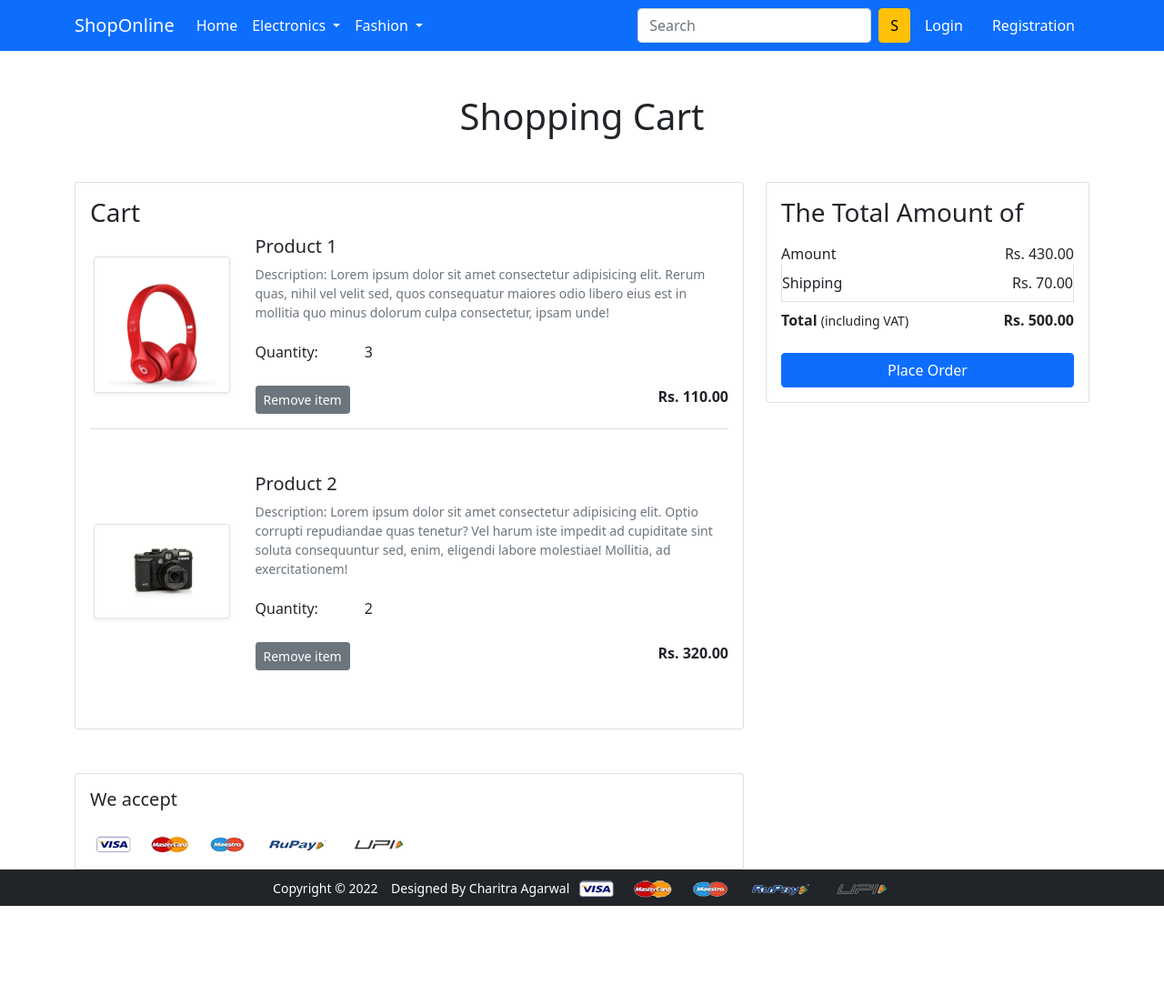
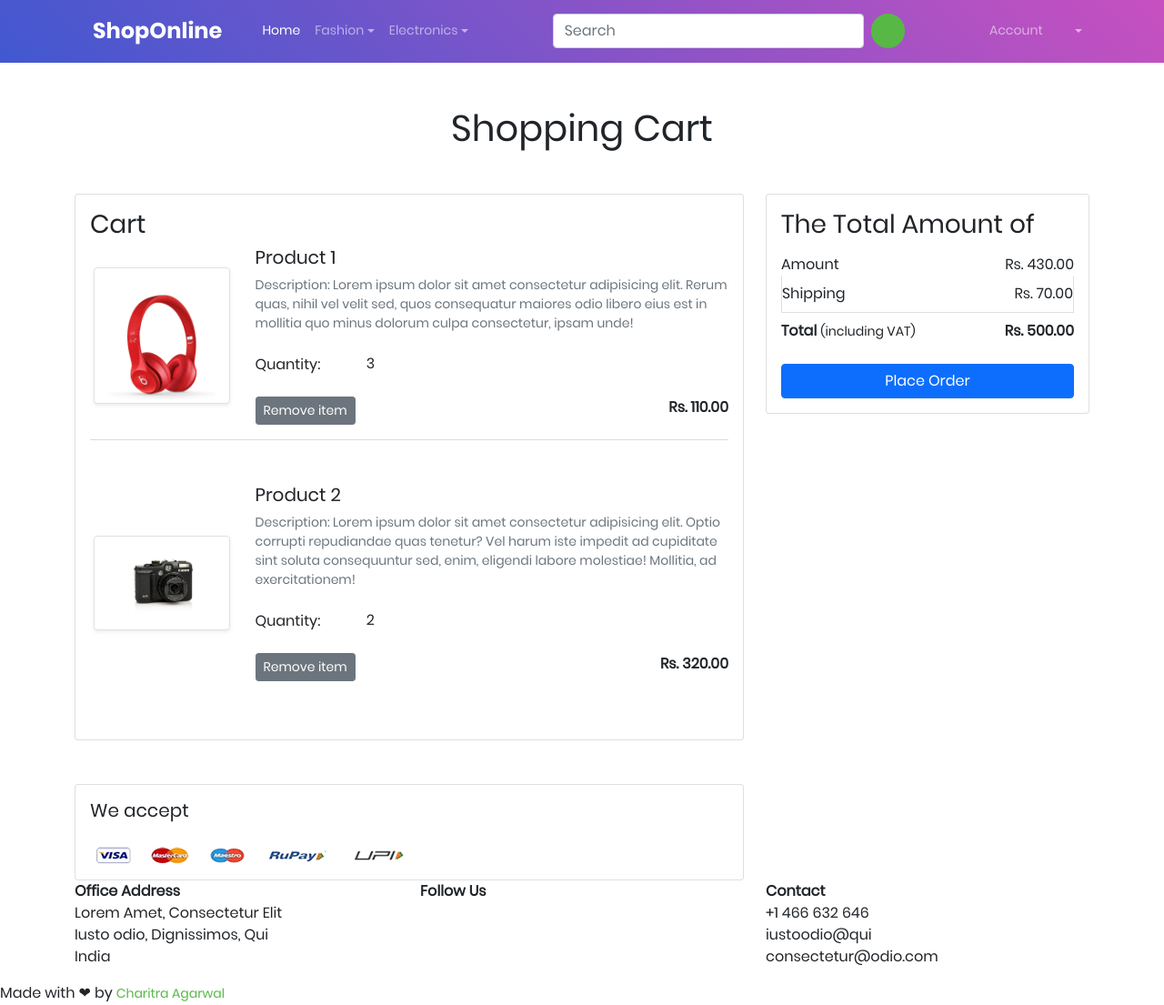
Before and after one commit to charitra1022/ShopOnline, a Django app: page /cart/ in a window 1280 px wide. Shown: the whole page at 91% size. Before the commit the page ends 996 px from the top, so only its background shows below. Run offline with Django 4.2, Linux system fonts and the light colour scheme; some libraries are stand-ins or nearby versions; some web fonts are replaced.

Commit message:
added new base html template

```diff
--- a/app/templates/app/base.html
+++ b/app/templates/app/base.html
@@ -2,49 +2,47 @@
 {% load static %}
 <html lang="en">
   <head>
-    <!-- Required meta tags -->
-    <meta charset="utf-8" />
-    <meta name="viewport" content="width=device-width, initial-scale=1" />
+    <meta charset="UTF-8" />
+    <meta name="viewport" content="width=device-width, initial-scale=1.0" />
 
     <!-- Favicon -->
-    <link rel="shortcut icon" type="image/png" href="{% static 'favicon.ico' %}" />
+    <link
+      rel="shortcut icon"
+      type="image/png"
+      href="{% static 'favicon.ico' %}"
+    />
 
-    <!-- Bootstrap CSS -->
+    <!-- Boostrap 5 CSS -->
     <link
-      href="https://cdn.jsdelivr.net/npm/bootstrap@5.0.0-beta1/dist/css/bootstrap.min.css"
+      href="https://cdn.jsdelivr.net/npm/bootstrap@5.0.2/dist/css/bootstrap.min.css"
       rel="stylesheet"
-      integrity="sha384-giJF6kkoqNQ00vy+HMDP7azOuL0xtbfIcaT9wjKHr8RbDVddVHyTfAAsrekwKmP1"
+      integrity="sha384-EVSTQN3/azprG1Anm3QDgpJLIm9Nao0Yz1ztcQTwFspd3yD65VohhpuuCOmLASjC"
       crossorigin="anonymous"
     />
-
-    <!-- ROBOTO FONT -->
-
-    <link rel="preconnect" href="https://fonts.googleapis.com" />
-    <link rel="preconnect" href="https://fonts.gstatic.com" crossorigin />
-    <link href="https://fonts.googleapis.com/css2?family=Roboto:wght@100;300&display=swap" rel="stylesheet">
-
-    <!--Owl Carousel CSS-->
-    <link rel="stylesheet" href="{% static 'app/css/owl.carousel.min.css' %}" />
 
     <!--FontAwesome CSS-->
     <link rel="stylesheet" href="{% static 'app/css/all.min.css' %}" />
 
+    <!-- Base CSS -->
+    <link rel="stylesheet" href="{% static 'app/css/base.css' %}" />
+
     <!--Custom CSS-->
-    <link rel="stylesheet" href="{% static 'app/css/style.css' %}" />
+    {% block custom_css %}{% endblock custom_css %}
 
     <title>ShopOnline | {% block title %} {% endblock title %}</title>
   </head>
+
   <body>
-    <!-- Start Page Container Div -->
-    <div id="page-container">
-      <!-- Start Content wrap div -->
-      <div id="content-wrap">
-        <!-- Navigation bar -->
-        <nav class="navbar navbar-expand-lg navbar-dark bg-primary">
-          <div class="container">
+    <main>
+      <!-- Start Navbar -->
+      <nav class="navbar navbar-expand-lg navbar-dark">
+        <!-- Start Container Fluid -->
+        <div class="container-fluid">
           <a class="navbar-brand" href="/">ShopOnline</a>
+
+          <!-- Toggler Button -->
           <button
-              class="navbar-toggler"
+            class="navbar-toggler x shadow-none"
             type="button"
             data-bs-toggle="collapse"
             data-bs-target="#navbarSupportedContent"
@@ -52,55 +50,77 @@
             aria-expanded="false"
             aria-label="Toggle navigation"
           >
-              <span class="navbar-toggler-icon"></span>
+            <!-- <span class="navbar-toggler-icon"></span> -->
+            <span class="icon-bar top-bar"></span>
+            <span class="icon-bar middle-bar"></span>
+            <span class="icon-bar bottom-bar"></span>
           </button>
+
+          <!-- Start Collapse Menu -->
           <div class="collapse navbar-collapse" id="navbarSupportedContent">
             <ul class="navbar-nav me-auto mb-2 mb-lg-0">
               <li class="nav-item">
-                  <a class="nav-link active" aria-current="page" href="/"
-                    >Home</a
-                  >
+                <a class="nav-link active" aria-current="page" href="/">Home</a>
               </li>
+
+              <!-- Start Nav DropDown Menu -->
               <li class="nav-item dropdown">
                 <a
-                    class="nav-link dropdown-toggle text-white"
+                  class="nav-link dropdown-toggle"
                   href="#"
-                    id="electronicsDropdown"
+                  id="navbarDropdown"
+                  role="button"
+                  data-bs-toggle="dropdown"
+                  aria-expanded="false"
+                >
+                  Fashion
+                </a>
+                <ul class="dropdown-menu" aria-labelledby="navbarDropdown">
+                  <li><a class="dropdown-item" href="#">Top Wear</a></li>
+                  <li><a class="dropdown-item" href="#">Bottom Wear</a></li>
+
+                  <!-- <li><hr class="dropdown-divider" /></li>
+                  <li>
+                    <a class="dropdown-item" href="#">Something else here</a>
+                  </li> -->
+                </ul>
+              </li>
+              <!-- End Nav DropDown Menu -->
+
+              <!-- Start Nav DropDown Menu -->
+              <li class="nav-item dropdown">
+                <a
+                  class="nav-link dropdown-toggle"
+                  href="#"
+                  id="navbarDropdown"
                   role="button"
                   data-bs-toggle="dropdown"
                   aria-expanded="false"
                 >
                   Electronics
                 </a>
-                  <ul
-                    class="dropdown-menu"
-                    aria-labelledby="electronicsDropdown"
-                  >
+                <ul class="dropdown-menu" aria-labelledby="navbarDropdown">
+                  <li><a class="dropdown-item" href="#">Mobile</a></li>
+                  {% comment %}
                   <li>
                     <a class="dropdown-item" href="{% url 'mobile' %}"
                       >Mobile</a
                     >
                   </li>
+                  {% endcomment %}
+
                   <li><a class="dropdown-item" href="#">Laptop</a></li>
+
+                  <!-- <li><hr class="dropdown-divider" /></li>
+                  <li>
+                    <a class="dropdown-item" href="#">Something else here</a>
+                  </li> -->
                 </ul>
               </li>
-                <li class="nav-item dropdown">
-                  <a
-                    class="nav-link dropdown-toggle text-white"
-                    href="#"
-                    id="fashionDropdown"
-                    role="button"
-                    data-bs-toggle="dropdown"
-                    aria-expanded="false"
-                  >
-                    Fashion
-                  </a>
-                  <ul class="dropdown-menu" aria-labelledby="fashionDropdown">
-                    <li><a class="dropdown-item" href="#">Top Wear</a></li>
-                    <li><a class="dropdown-item" href="#">Bottom Wear</a></li>
+              <!-- End Nav DropDown Menu -->
             </ul>
-                </li>
-              </ul>
+
+            <!-- Start Search bar -->
             <form class="d-flex">
               <input
                 class="form-control me-2"
@@ -108,23 +128,44 @@
                 placeholder="Search"
                 aria-label="Search"
               />
-                <button class="btn btn-warning" type="submit">S</button>
+              <a class="btn search-btn" type="submit">
+                <i class="fa fa-search"></i>
+              </a>
             </form>
-              <div>
-                <ul class="navbar-nav me-auto mb-2 mb-lg-0">
-                  {% if request.user.is_authenticated %}
-                    <li class="nav-item dropdown mx-2">
+            <!-- End Search bar -->
+
+            <!-- Start Account Menu -->
+            <ul class="navbar-nav ms-auto mb-2 mb-lg-0 account">
+              <!-- Start Nav DropDown Menu -->
+              <li class="nav-item dropdown">
                 <a
-                        class="nav-link dropdown-toggle text-white"
+                  class="nav-link dropdown-toggle"
                   href="#"
-                        id="profileDropdown"
+                  id="navbarDropdown"
                   role="button"
                   data-bs-toggle="dropdown"
                   aria-expanded="false"
                 >
-                        Sonam
+                  {% if request.user.is_authenticated %}
+                    <span>{{user.get_username}}</span>
+                    {% else %}
+                    <span>Account</span>
+                  {% endif %}
+                  <i class="fa fa-user-circle fa-2x m-l-10"></i>
                 </a>
-                      <ul class="dropdown-menu" aria-labelledby="profileDropdown">
+
+                <ul class="dropdown-menu" aria-labelledby="navbarDropdown">
+                  {% if request.user.is_authenticated %}
+                    <li><a class="dropdown-item" href="#">Profile</a></li>
+                    <li><a class="dropdown-item" href="#">Orders</a></li>
+                    <li><a class="dropdown-item" href="#">Change Password</a></li>
+                    <li>
+                      <a class="dropdown-item" href="{% url 'logout' %}"
+                        >Log Out</a
+                      >
+                    </li>
+
+
                     <li>
                       <a class="dropdown-item" href="{% url 'profile' %}"
                         >Profile</a
@@ -136,73 +177,120 @@
                       >
                     </li>
                     <li>
-                          <a
-                            class="dropdown-item"
-                            href="{% url 'changepassword' %}"
+                      <a class="dropdown-item" href="{% url 'changepassword' %}"
                         >Change Password</a
                       >
                     </li>
-                        <li><a class="dropdown-item" href="{% url 'logout' %}">Logout</a></li>
-                      </ul>
-                    </li>
-                    <li class="nav-item mx-2">
-                      <a
-                        href="{% url 'add-to-cart' %}"
-                        class="nav-link text-white"
-                        ><span class="badge bg-danger">4</span> Cart
-                      </a>
+                    <li>
+                      <a class="dropdown-item" href="{% url 'logout' %}"
+                        >Log Out</a
+                      >
                     </li>
 
                   {% else %}
-                    <li class="nav-item mx-2">
-                      <a href="{% url 'login' %}" class="nav-link text-white"
-                        >Login</a
-                      >
+                    <li>
+                      <a class="dropdown-item" href="{% url 'login' %}">Login</a>
                     </li>
-                    <li class="nav-item mx-2">
+                    <li>
                       <a
+                        class="dropdown-item"
                         href="{% url 'customerregistration' %}"
-                        class="nav-link text-white"
-                        >Registration</a
+                        >Register</a
                       >
                     </li>
                   {% endif %}
                 </ul>
+              </li>
+              <!-- End Nav DropDown Menu -->
+            </ul>
+            <!-- End Account Menu -->
+          </div>
+          <!-- End Collapse Menu -->
+        </div>
+        <!-- End Container Fluid -->
+      </nav>
+      <!-- End Navbar -->
+
+      {% block carousel_div %}
+      {% endblock carousel_div %}
+
+      {% block livesale%}
+      {% endblock livesale %}
+
+      {% block main-content %}
+      {% endblock main-content %}
+    </main>
+
+    <!-- Footer Section -->
+    <footer>
+      <div class="container">
+        <div class="row">
+          <div class="col-sm-4 sub-section">
+            <strong>Office Address</strong>
+            <p>
+              Lorem Amet, Consectetur Elit <br />Iusto odio, Dignissimos, Qui
+              <br />India
+            </p>
+          </div>
+
+          <div class="col-sm-4 sub-section">
+            <strong>Follow Us</strong>
+            <p>
+              <a href="https://www.linkedin.com/in/charitra1022"
+                ><i
+                  style="font-size: inherit; color: black"
+                  class="fa fa-linkedin"
+                ></i
+              ></a>
+              <a href="#"
+                ><i
+                  style="font-size: inherit; color: black"
+                  class="fa fa-twitter"
+                ></i
+              ></a>
+              <a href="https://www.facebook.com/charitra.agarwal"
+                ><i
+                  style="font-size: inherit; color: black"
+                  class="fa fa-facebook"
+                ></i
+                ><br
+              /></a>
+              <a href="#"
+                ><i
+                  style="font-size: inherit; color: black"
+                  class="fa fa-google-plus"
+                ></i
+              ></a>
+              <a href="https://github.com/charitra1022"
+                ><i
+                  style="font-size: inherit; color: black"
+                  class="fa fa-github"
+                ></i
+              ></a>
+              <a href="https://instagram.com/everything_computerized"
+                ><i
+                  style="font-size: inherit; color: black"
+                  class="fa fa-instagram"
+                ></i
+              ></a>
+            </p>
+          </div>
+
+          <div class="col-sm-4 sub-section">
+            <strong>Contact</strong>
+            <p>+1 466 632 646<br />iustoodio@qui <br />consectetur@odio.com</p>
           </div>
         </div>
       </div>
-        </nav>
-        <!-- End Navigation bar -->
 
-        {% block banner_slider %}
-        {% endblock banner_slider %}
-        {% block livesale%}
-        {% endblock livesale %}
-        {% block main-content %}
-        {% endblock main-content %}
+      <div class="attribution">
+        Made with ❤ by
+        <a href="https://github.com/charitra1022/" target="_blank"
+          >Charitra Agarwal</a
+        >
       </div>
-      <!-- End Page Container Div -->
-
-      <!-- Start Footer -->
-      <footer class="container-fluid bg-dark text-center p-2 mt-5">
-        <small class="text-white"
-          >Copyright &copy;
-          <script>
-            document.write(new Date().getFullYear());
-          </script>
-          &nbsp;&nbsp; Designed By Charitra Agarwal
-        </small>
-        <img
-          src="{% static 'app/images/payment.png' %}"
-          alt=""
-          srcset=""
-          class="img-fluid"
-          height="2px"
-        />
     </footer>
-      <!-- End Footer -->
-    </div>
-    <!-- End Content Wrap -->
+    <!-- Footer Section -->
 
     <!-- Jquery -->
     <script
@@ -211,18 +299,18 @@
       crossorigin="anonymous"
     ></script>
 
-    <!-- Bootstrap Bundle with Popper -->
+    <!-- Bootsrap 5 Bundle -->
     <script
-      src="https://cdn.jsdelivr.net/npm/bootstrap@5.0.0-beta1/dist/js/bootstrap.bundle.min.js"
-      integrity="sha384-ygbV9kiqUc6oa4msXn9868pTtWMgiQaeYH7/t7LECLbyPA2x65Kgf80OJFdroafW"
+      src="https://cdn.jsdelivr.net/npm/bootstrap@5.0.2/dist/js/bootstrap.bundle.min.js"
+      integrity="sha384-MrcW6ZMFYlzcLA8Nl+NtUVF0sA7MsXsP1UyJoMp4YLEuNSfAP+JcXn/tWtIaxVXM"
       crossorigin="anonymous"
     ></script>
 
     <!-- FontAwesome Script -->
     <script src="{% static 'app/js/all.min.js' %}"></script>
 
-    <!-- Owl Carousel Scripts -->
+    <!-- Owl Carousel Scripts
     <script src="{% static 'app/js/owl.carousel.min.js' %}"></script>
-    <script src="{% static 'app/js/myscript.js' %}"></script>
+    <script src="{% static 'app/js/script.js' %}"></script> -->
   </body>
 </html>
```
Also changed, not shown: app/templates/app/base-old.html (added, +228 -0 lines). Lines whose indentation alone changed are shown as unchanged.
